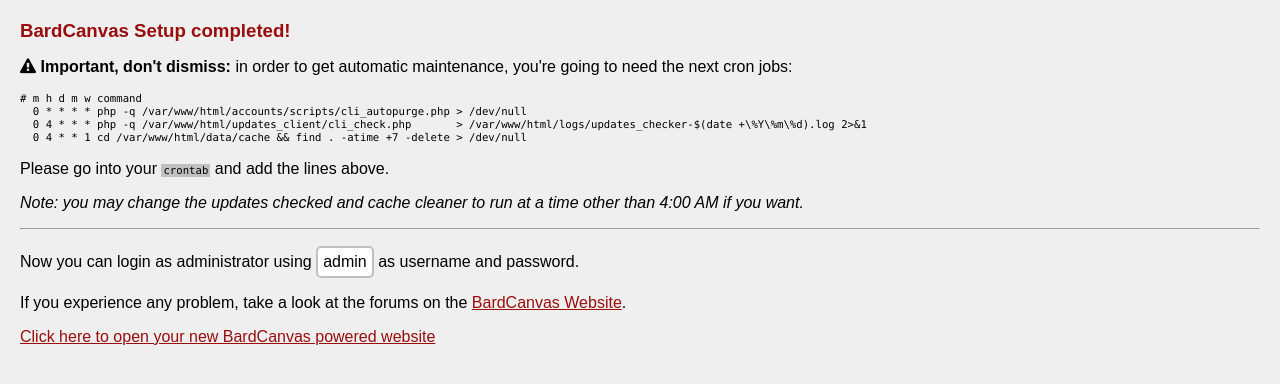
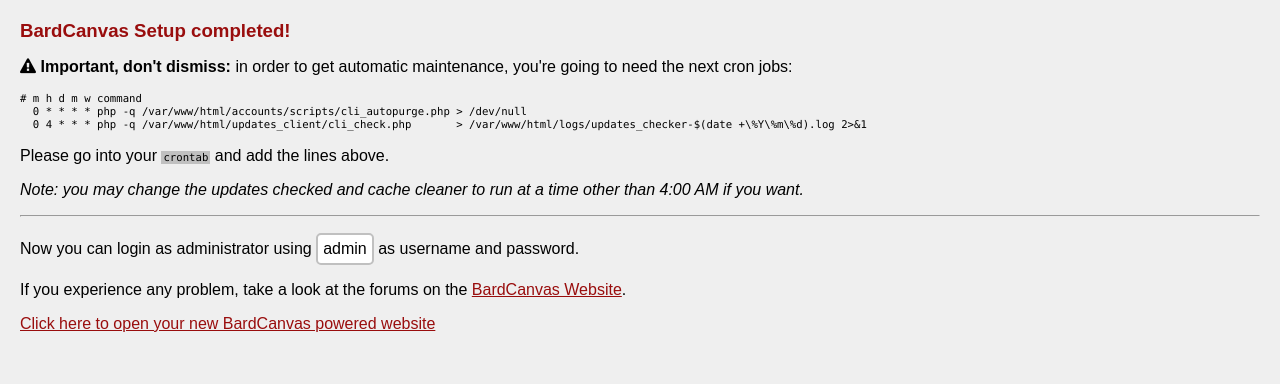
Before and after one commit to BardCanvas-Core/BardCanvas-Core, a PHP site: page /setup.php?go=true in a window 1280 px wide. Shown: the top 384 px of the page. Run offline with PHP 8.4, Linux system fonts and the light colour scheme; some libraries are stand-ins or nearby versions.

Commit message:
Removed unneeded crontab line

```diff
--- a/setup.php
+++ b/setup.php
@@ -511,7 +511,6 @@ if($_GET["go"] == "true")
     <pre># m h d m w command
   0 * * * * php -q <?php echo __DIR__; ?>/accounts/scripts/cli_autopurge.php > /dev/null
   0 4 * * * php -q <?php echo __DIR__; ?>/updates_client/cli_check.php       > <?php echo __DIR__; ?>/logs/updates_checker-$(date +\%Y\%m\%d).log 2>&1
-  0 4 * * 1 cd <?php echo __DIR__; ?>/data/cache && find . -atime +7 -delete > /dev/null
 </pre>
 
     <p>Please go into your <code>crontab</code> and add the lines above.</p>
```
